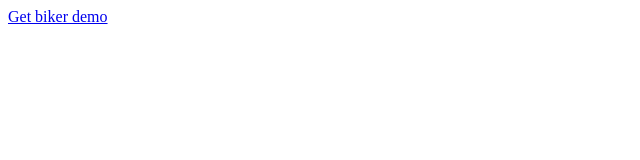
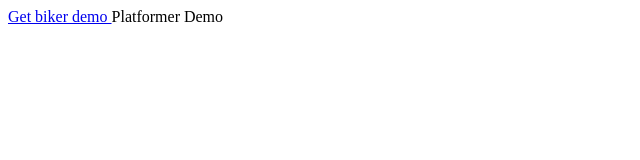
Before and after one commit to Platinum-Gamez/Store, a plain HTML site: page platinum store/platinum store android.html in a window 1280 px wide. Shown: the whole page, without its empty margins (0-640 px from the left). Drawn offline with Linux system fonts and the light colour scheme.

Commit message:
Update platinum store android.html

```diff
--- a/platinum store/platinum store android.html
+++ b/platinum store/platinum store android.html
@@ -6,5 +6,6 @@ android Apps
 </head>
 <body>
 <a href="biker.0-0-1.apk"> Get biker demo </a>
+  <a href"http://download1075.mediafire.com/7vu08jqxfvog/nl3qahimb4159uf/platformer.apk"> Platformer Demo </a>
 </body>
 </html>
```
